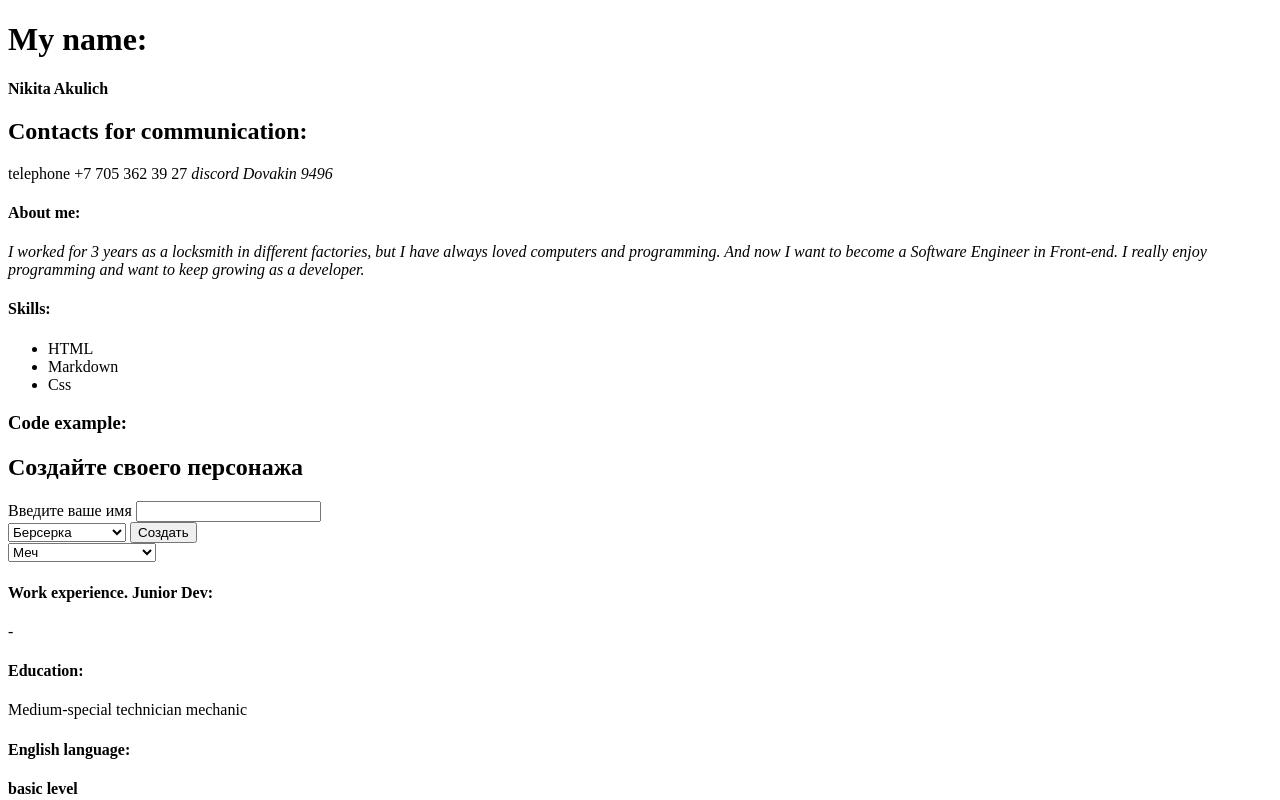
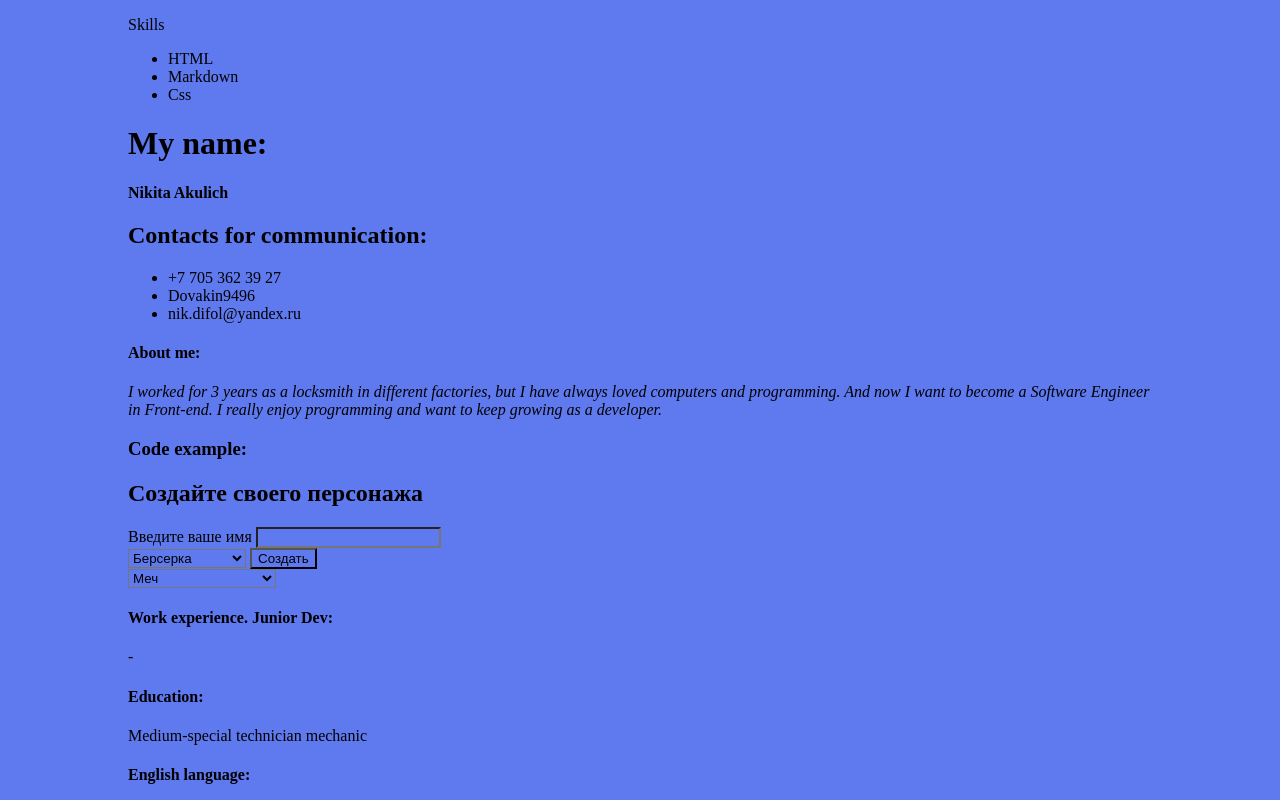
Before and after one commit to Dovakin921/rsschool-cv, a plain HTML site: page index.html in a window 1280 px wide. Shown: the top 800 px of the page. Drawn offline with Linux system fonts and the light colour scheme.

Commit message:
feat: add nav, add css style, add ul

```diff
--- a/index.html
+++ b/index.html
@@ -1,31 +1,45 @@
 <!DOCTYPE html>
 <html lang="en">
+
 <head>
   <meta name="viewport" content="width=320, initial-scale=0.1, user-scalable=no">
-  <link rel="icon"
-    href="https://rs.school/images/rs_school_js.svg"
-    type="image/png" sizes="32x32">
+  <link rel="icon" href="https://rs.school/images/rs_school_js.svg" type="image/png" sizes="32x32">
   <meta charset="UTF-8">
+  <link rel="stylesheet" href="style.css">
   <title> Моё CV HTML CSS </title>
 </head>
-<main>
+
 <body>
-<h1> My name: </h1>
-<strong> Nikita Akulich</strong>
-
-<h2>Contacts for communication:</h2>
-telephone +7 705 362 39 27
-<i>discord Dovakin 9496</i>
-
-<h4>About me:</h4>
-<i>I worked for 3 years as a locksmith in different factories, but I have always loved computers and programming. And now I want to become a Software Engineer in Front-end. I really enjoy programming and want to keep growing as a developer.</i>
-
-<h4>Skills:</h4>
+  <header>
+    <nav>
+      <p>Skills</p>
       <ul>
         <li>HTML</li>
         <li>Markdown </li>
         <li>Css </li>
       </ul>
+    </nav>
+  </header>
+  <main>
+
+    <h1> My name: </h1>
+    <strong> Nikita Akulich</strong>
+
+    <h2>Contacts for communication:</h2>
+    <ul>
+      <li>+7 705 362 39 27</li>
+      <li>Dovakin9496</li>
+      <li>nik.difol@yandex.ru</li>
+    </ul>
+
+    </ul>
+
+    <h4>About me:</h4>
+    <i>I worked for 3 years as a locksmith in different factories, but I have always loved computers and programming.
+      And now I want to become a Software Engineer in Front-end. I really enjoy programming and want to keep growing as
+      a developer.</i>
+
+
 
     <h3>Code example:</h3>
 
@@ -65,7 +79,8 @@ Medium-special technician mechanic
     <strong>basic level</strong>
     <p>-----------</p>
   </main>
-<footer><p><a href="https://github.com/Dovakin921"> My github </a></p>
+  <footer>
+    <p><a href="https://github.com/Dovakin921"> My github </a></p>
     <p><a href="https://rs.school/js/">https://rs.school/js/ </a></p>
     <p>8 April 2008</p>
     <img src="https://rs.school/images/rs_school_js.svg" alt="here logo rsschool" width="320" height="240">
--- a/style.css
+++ b/style.css
@@ -0,0 +1,2 @@
+* {background-color: rgb(95, 121, 238);}
+body {max-width: 1024px; margin: 0 auto;}
```
Lines whose indentation alone changed are shown as unchanged.
